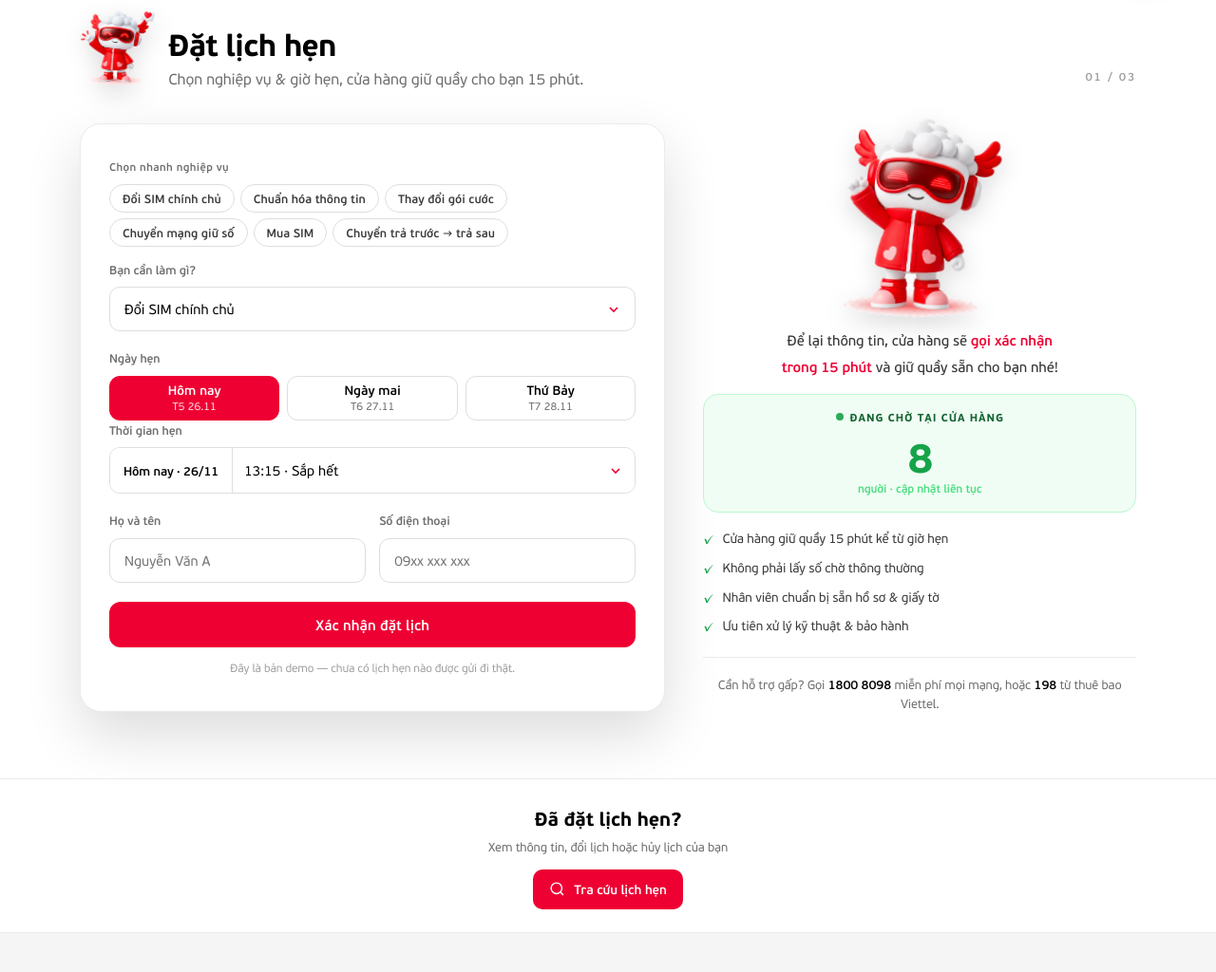
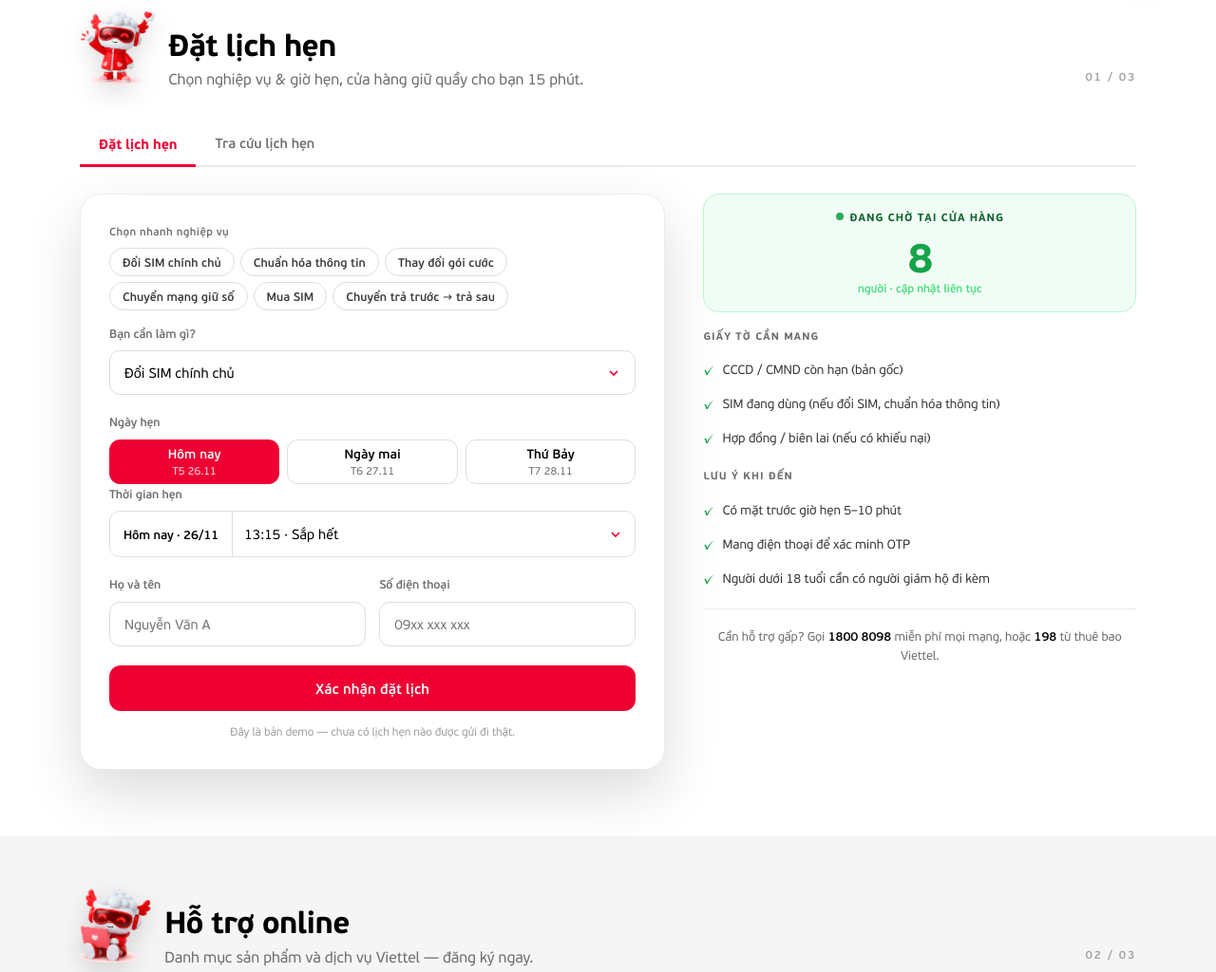
Before and after one commit to violet110901-lang/viettel-le-van-luong-landing, a plain HTML site: page index.html in a window 1280 px wide. Shown: the part 840-1864 px from the top of the page at 95% size. Drawn offline with Linux system fonts and the light colour scheme.

Commit message:
feedback batch: tab tra cứu, bk-side chuẩn bị, sửa các màn modal
- index.html: bỏ strip "Đã đặt lịch hẹn?" riêng, thêm tab [Đặt lịch | Tra cứu lịch] ngay trong section booking; đổi bk-side từ Tammi+lợi ích thành "Giấy tờ cần mang + Lưu ý khi đến"
- modal-success.html: bỏ nút "Tra cứu lịch", thêm nút "Về trang chủ"
- modal-activate.html: thêm nút "Về trang chủ"
- tra-cuu.html: bỏ nút "← Quay lại" khỏi header; emptyState chỉ hiện chữ đỏ "Không tìm thấy lịch hẹn", bỏ 2 nút bên dưới

Co-Authored-By: Claude Sonnet 4.6 <noreply@anthropic.com>

```diff
--- a/index.html
+++ b/index.html
@@ -599,6 +599,10 @@
       </div>
       <div class="side"><span class="eyebrow"><span class="idx">01 / 03</span></span></div>
     </div>
+    <div style="display:flex;border-bottom:2px solid var(--line);margin-bottom:28px;gap:0">
+      <span style="padding:11px 20px;font-size:14.5px;font-weight:700;color:var(--red);border-bottom:3px solid var(--red);margin-bottom:-2px;cursor:default;line-height:1.4">Đặt lịch hẹn</span>
+      <a href="tra-cuu.html" style="padding:11px 20px;font-size:14.5px;font-weight:600;color:var(--muted);text-decoration:none;border-bottom:3px solid transparent;margin-bottom:-2px;transition:color .15s;line-height:1.4">Tra cứu lịch hẹn</a>
+    </div>
     <div class="book-grid">
       <form class="bk-panel reveal" id="bkForm" onsubmit="return submitBooking(event)">
         <div class="svc-chips" id="svcChips">
@@ -617,40 +621,26 @@
         <p style="font-size:12px;color:var(--faint);text-align:center;margin-top:12px">Đây là bản demo — chưa có lịch hẹn nào được gửi đi thật.</p>
       </form>
       <div class="bk-side reveal d1">
-        <div class="bk-illus">
-          <img class="tammi-ava big-t" src="assets/tammi/main.png" alt="Tammi chào bạn" loading="lazy">
-          <p class="hi">Để lại thông tin, cửa hàng sẽ <b>gọi xác nhận trong 15 phút</b> và giữ quầy sẵn cho bạn nhé!</p>
-        </div>
         <div class="live-queue-widget">
           <div class="lqw-header"><span class="live-dot" style="width:8px;height:8px;margin:0"></span>Đang chờ tại cửa hàng</div>
           <div class="lqw-num" id="queueCount2">8</div>
           <div class="lqw-footer">người · cập nhật liên tục</div>
         </div>
-        <div class="bk-benefits">
-          <div><span class="ck">✓</span> Cửa hàng giữ quầy 15 phút kể từ giờ hẹn</div>
-          <div><span class="ck">✓</span> Không phải lấy số chờ thông thường</div>
-          <div><span class="ck">✓</span> Nhân viên chuẩn bị sẵn hồ sơ &amp; giấy tờ</div>
-          <div><span class="ck">✓</span> Ưu tiên xử lý kỹ thuật &amp; bảo hành</div>
+        <div class="bk-benefits" style="display:flex;flex-direction:column;gap:14px">
+          <div style="font-size:11px;font-weight:700;color:var(--muted);letter-spacing:.1em;text-transform:uppercase;margin-bottom:2px">Giấy tờ cần mang</div>
+          <div><span class="ck">✓</span> CCCD / CMND còn hạn (bản gốc)</div>
+          <div><span class="ck">✓</span> SIM đang dùng (nếu đổi SIM, chuẩn hóa thông tin)</div>
+          <div><span class="ck">✓</span> Hợp đồng / biên lai (nếu có khiếu nại)</div>
+          <div style="font-size:11px;font-weight:700;color:var(--muted);letter-spacing:.1em;text-transform:uppercase;margin-top:6px;margin-bottom:2px">Lưu ý khi đến</div>
+          <div><span class="ck">✓</span> Có mặt trước giờ hẹn 5–10 phút</div>
+          <div><span class="ck">✓</span> Mang điện thoại để xác minh OTP</div>
+          <div><span class="ck">✓</span> Người dưới 18 tuổi cần có người giám hộ đi kèm</div>
         </div>
         <p class="bk-hotline">Cần hỗ trợ gấp? Gọi <b>1800 8098</b> miễn phí mọi mạng, hoặc <b>198</b> từ thuê bao Viettel.</p>
       </div>
     </div>
   </div>
 </section>
-
-<!-- ============ STRIP TRA CỨU LỊCH HẸN ============ -->
-<div style="background:#fff;border-top:1px solid var(--line);border-bottom:1px solid var(--line)">
-  <div class="wrap" style="display:flex;flex-direction:column;align-items:center;text-align:center;gap:14px;padding-top:24px;padding-bottom:24px">
-    <div>
-      <div style="font-size:20px;font-weight:700;color:var(--ink)">Đã đặt lịch hẹn?</div>
-      <div style="font-size:13px;color:var(--muted);margin-top:3px">Xem thông tin, đổi lịch hoặc hủy lịch của bạn</div>
-    </div>
-    <a href="tra-cuu.html" class="btn btn-primary btn-sm" style="white-space:nowrap">
-      <svg viewBox="0 0 24 24" fill="none" stroke="currentColor" stroke-width="2" width="16" height="16"><circle cx="11" cy="11" r="8"/><line x1="21" y1="21" x2="16.65" y2="16.65"/></svg>
-      Tra cứu lịch hẹn
-    </a>
-  </div>
-</div>
 
 <!-- ============ HỖ TRỢ ONLINE ============ -->
 <section class="sec alt" id="services">
```
Also changed, not shown: modal-activate.html (+4 -0 lines), modal-success.html (+4 -4 lines), tra-cuu.html (+1 -15 lines).
